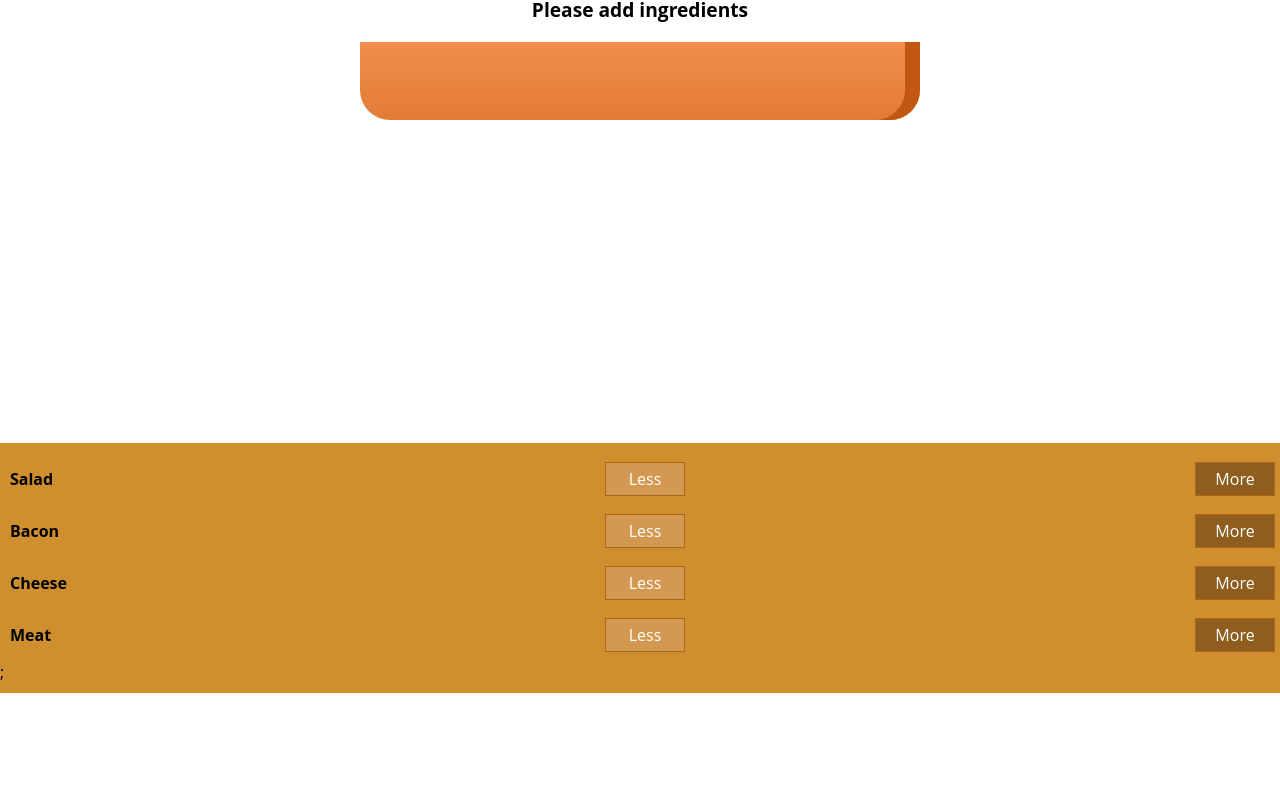
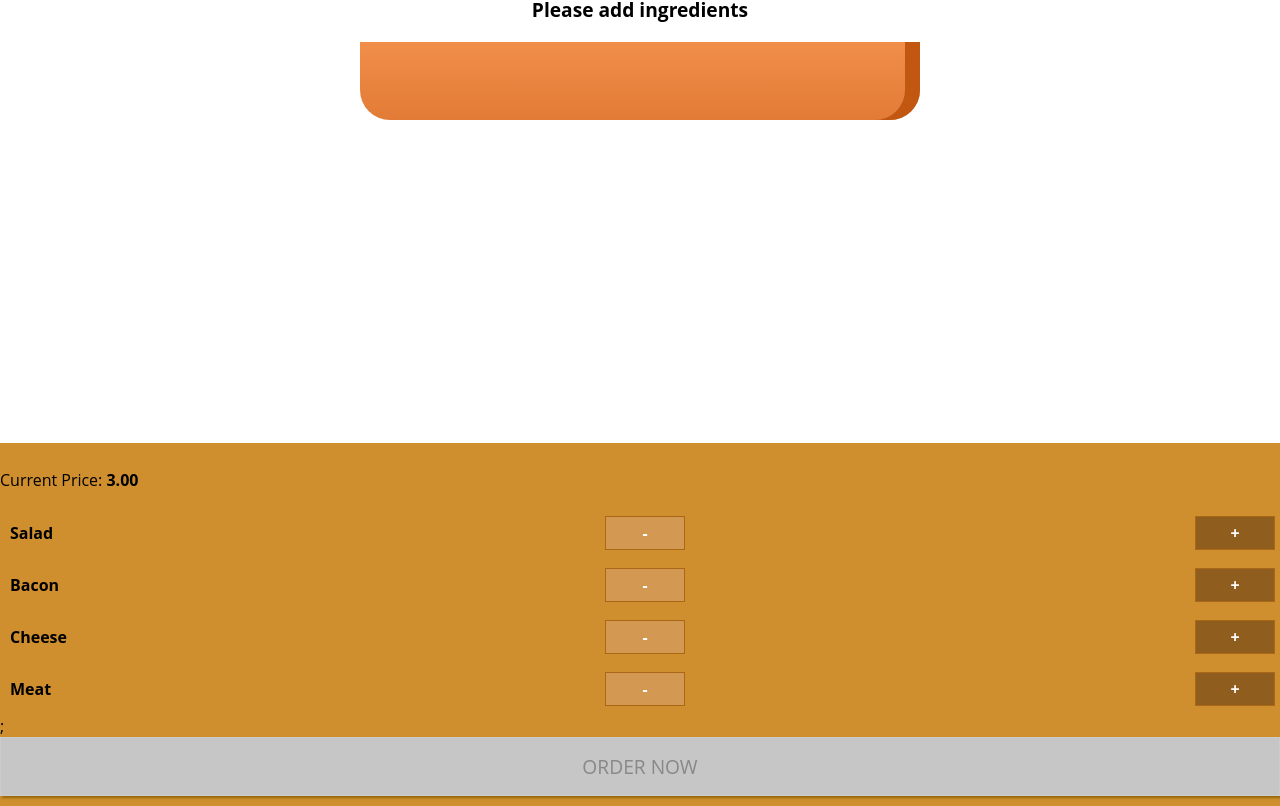
Before and after one commit to jeffcho0227/burgerBuilder, a React app in the folder burger-builder/: page / in a window 1280 px wide. Shown: the part 195-1001 px from the top of the page. Before the commit the page ends 888 px from the top, so only its background shows below. Built offline with nearby package versions, Linux system fonts and the light colour scheme; the HTML template or start-up script is replaced by a standard one.

Commit message:
[feat] added a checkout button -the checkout button will only be enabled when at least one ingredient is added

```diff
--- a/burger-builder/src/components/Burger/BuildControls/BuildControl/BuildControl.jsx
+++ b/burger-builder/src/components/Burger/BuildControls/BuildControl/BuildControl.jsx
@@ -6,9 +6,9 @@
     <div className={style.BuildControl}>
       <div className={style.Label}>{props.label}</div>
       <button className={style.Less}
-              onClick={() => props.handleRemoveIngredient(props.type)}>Less</button>
+              onClick={() => props.handleRemoveIngredient(props.type)}><strong>-</strong></button>
       <button className={style.More}
-              onClick={() => props.handleAddIngredient(props.type)}>More</button>
+              onClick={() => props.handleAddIngredient(props.type)}><strong>+</strong></button>
     </div>
   )
 }
--- a/burger-builder/src/components/Burger/BuildControls/BuildControls.css
+++ b/burger-builder/src/components/Burger/BuildControls/BuildControls.css
@@ -7,3 +7,44 @@
   margin: auto;
   padding: 10px 0px;
 }
+
+.OrderButton {
+  background-color: #DAD735;
+  outline: none;
+  cursor: pointer;
+  border: 1px solid #966909;
+  color: #966909;
+  font-family: inherit;
+  font-size: 1.2em;
+  padding: 15px 30px;
+  box-shadow: 2px 2px 2px #966909;
+}
+
+.OrderButton:hover, .OrderButton:active {
+  background-color: #A0DB41;
+  border: 1px solid #966909;
+  color: #966909;
+}
+
+.OrderButton:disabled {
+  background-color: #C7C6C6;
+  cursor: not-allowed;
+  border: 1px solid #ccc;
+  color: #888888;
+}
+
+.OrderButton:not(:disabled) {
+  animation: enable 0.3s linear;
+}
+
+@keyframes enable {
+  0% {
+      transform: scale(1);
+  }
+  60% {
+      transform: scale(1.1);
+  }
+  100% {
+      transform: scale(1);
+  }
+}
--- a/burger-builder/src/components/Burger/BuildControls/BuildControls.jsx
+++ b/burger-builder/src/components/Burger/BuildControls/BuildControls.jsx
@@ -12,12 +12,16 @@
 const BuildControls = (props) => {
   return (
     <div className={style.BuildControls}>
+      <p>Current Price: <strong>{props.price.toFixed(2)}</strong></p>
       {controls.map(control => {
         return <BuildControl
                 key={control.label} label={control.label} type={control.type}
                 handleAddIngredient={props.handleAddIngredient}
                 handleRemoveIngredient={props.handleRemoveIngredient}/>
       })};
+      <button
+          className={style.OrderButton}
+          disabled={!props.purchasable}>ORDER NOW</button>
     </div>
   )
 }
--- a/burger-builder/src/containers/BurgerBuilder/BurgerBuilder.jsx
+++ b/burger-builder/src/containers/BurgerBuilder/BurgerBuilder.jsx
@@ -21,10 +21,28 @@
         cheese: 0,
         meat: 0
       },
-      totalPrice: 3
+      totalPrice: 3,
+      purchasable: false
     }
     this.handleAddIngredient = this.handleAddIngredient.bind(this);
     this.handleRemoveIngredient = this.handleRemoveIngredient.bind(this);
+    this.updatePurchaseStatus = this.updatePurchaseStatus.bind(this);
+  }
+
+  updatePurchaseStatus(ingredients) {
+
+    const sum = Object.keys(ingredients)
+                .map(igKey => {
+                  return ingredients[igKey]
+                })
+                .reduce((pre, cur) => {
+                  return pre + cur;
+                }, 0);
+    this.setState({
+      purchasable: sum > 0
+    }, () => {
+      console.log(this.state);
+    });
   }
 
   handleAddIngredient(type) {
@@ -40,9 +58,8 @@
     this.setState({
       totalPrice: newPrice,
       ingredients: updatedIngredients
-    }, () => {
-      console.log(this.state);
     })
+    this.updatePurchaseStatus(updatedIngredients);
   }
 
   handleRemoveIngredient(type) {
@@ -60,6 +77,7 @@
       totalPriceL: newPrice,
       ingredients: updatedIngredients
     })
+    this.updatePurchaseStatus(updatedIngredients);
   }
 
   render() {
@@ -67,8 +85,10 @@
       <Aux>
         <Burger ingredients={this.state.ingredients}/>
         <BuildControls
+                price={this.state.totalPrice}
                 handleAddIngredient={this.handleAddIngredient}
-                handleRemoveIngredient={this.handleRemoveIngredient}/>
+                handleRemoveIngredient={this.handleRemoveIngredient}
+                purchasable={this.state.purchasable} />
       </Aux>
     );
   }
```
